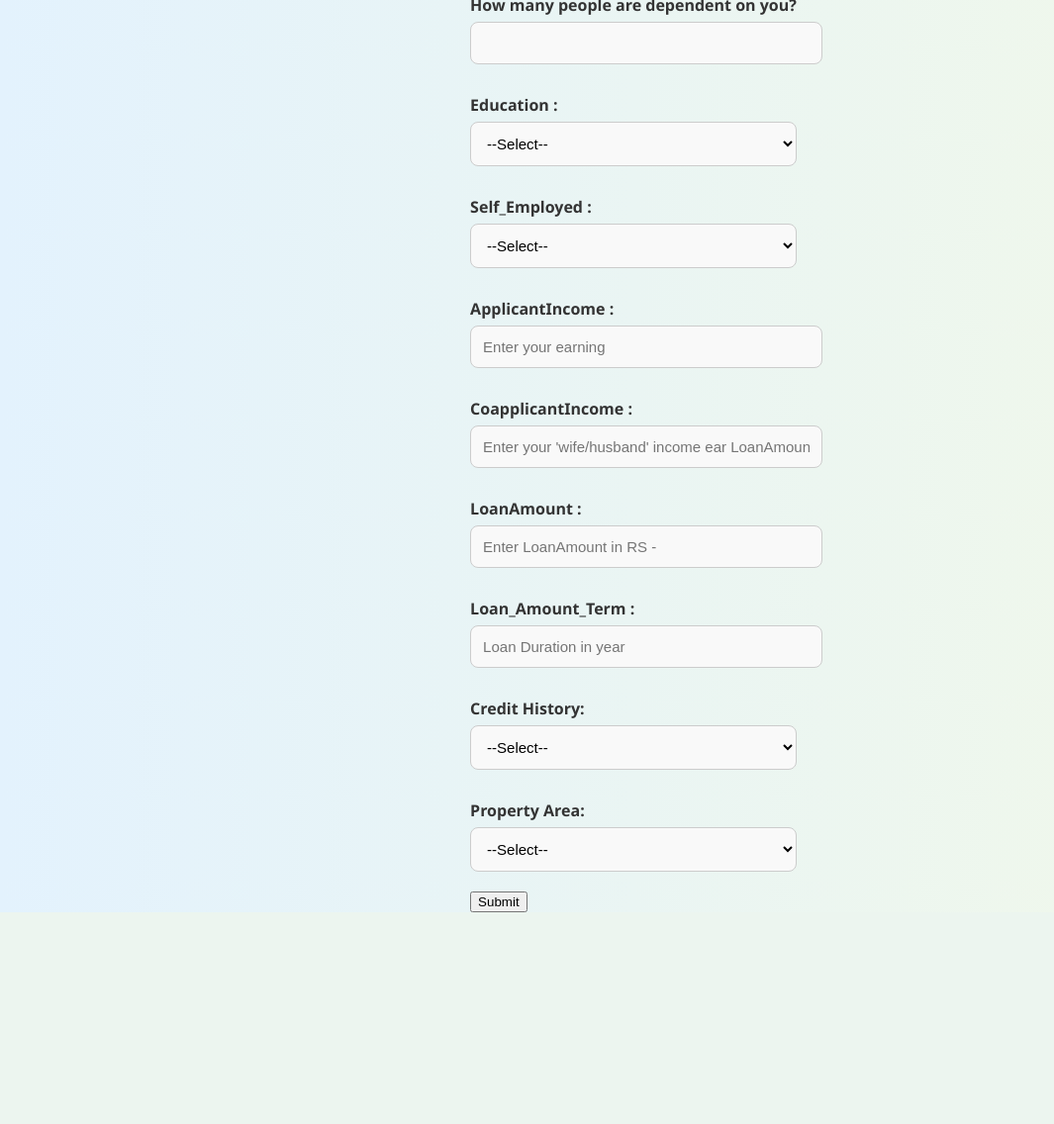
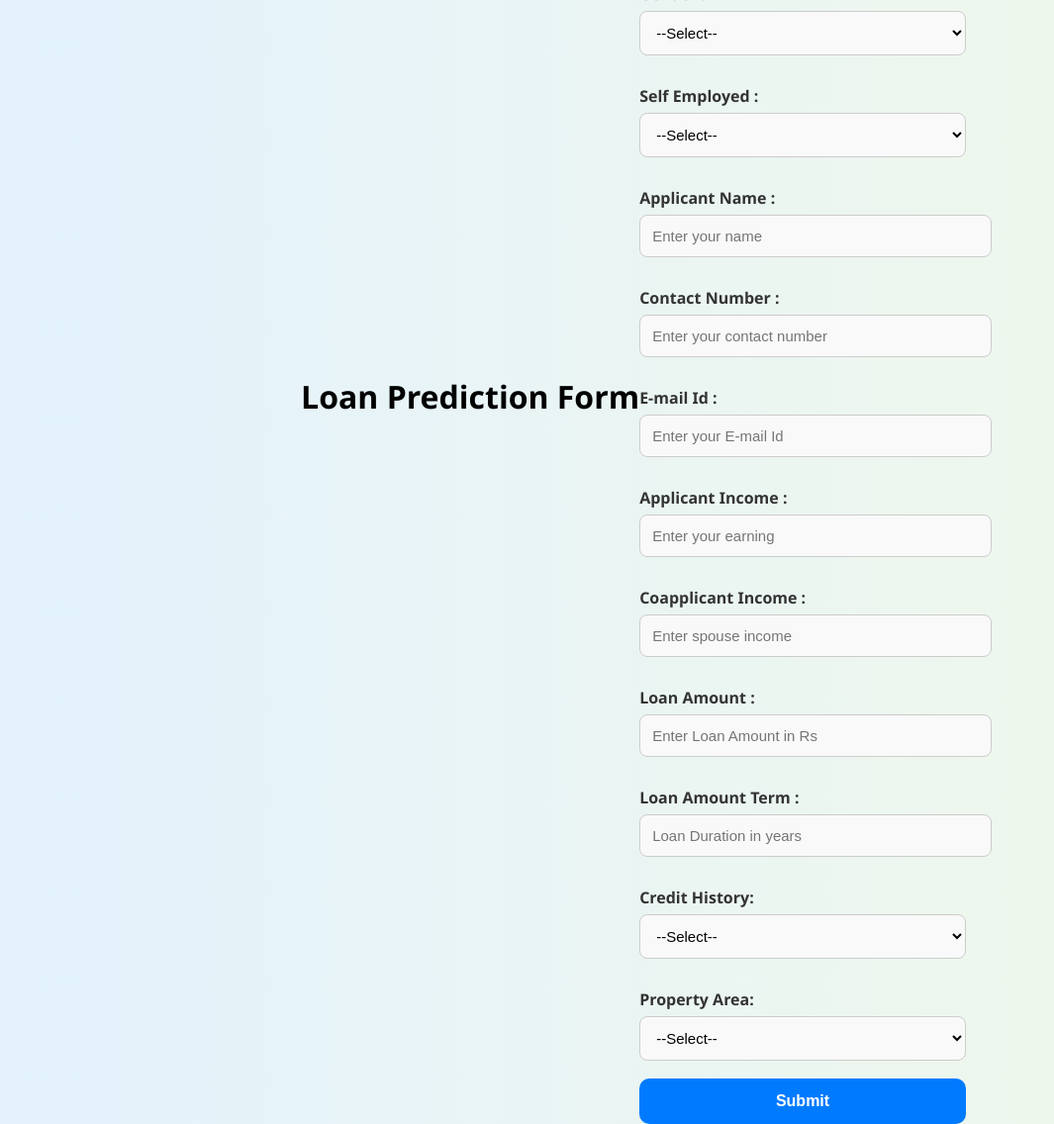
Before and after one commit to bristi2005/Loan-approval-classifier-1st-project-, a Flask app: page /predict in a window 1280 px wide. Shown: the whole page at 99% size, without its empty margins (0-1065 px from the left). Before the commit the page ends 922 px from the top, so only its background shows below. Run offline with Flask 3, Linux system fonts and the light colour scheme.

Commit message:
11.09.25
bristi

```diff
--- a/static/style.css
+++ b/static/style.css
@@ -1,4 +1,3 @@
-
 body {
     font-family: "Segoe UI", Tahoma, Geneva, Verdana, sans-serif;
     background: linear-gradient(to right, #e3f2fd, #f1f8e9);
@@ -8,7 +7,8 @@ body {
     height: 100vh;
     margin: 0;
 }
-.container {
+/* 🎯 Form Container (your <div>) */
+.form-container {
     background: #ffffff;
     padding: 30px 40px;
     border-radius: 15px;
@@ -16,6 +16,8 @@ body {
     width: 450px;
     animation: fadeIn 0.7s ease-in-out;
 }
+
+/* 🏆 Title inside form */
 h2 {
     text-align: center;
     margin-bottom: 25px;
@@ -25,6 +27,8 @@ h2 {
     border-bottom: 2px solid #007bff;
     padding-bottom: 10px;
 }
+
+/* 📝 Labels */
 label {
     display: block;
     margin: 12px 0 6px;
@@ -32,7 +36,7 @@ label {
     color: #333;
 }
 
-/* Input fields & dropdowns */
+/* 📥 Input fields & dropdowns */
 input[type="text"],
 input[type="number"],
 select {
@@ -53,6 +57,9 @@ select:focus {
     box-shadow: 0px 0px 6px rgba(0, 123, 255, 0.3);
     outline: none;
 }
+
+/* 🚀 Submit Button */
+button,
 input[type="submit"] {
     width: 100%;
     background: #007bff;
@@ -66,10 +73,13 @@ input[type="submit"] {
     transition: background 0.3s ease, transform 0.2s;
 }
 
+button:hover,
 input[type="submit"]:hover {
     background: #0056b3;
     transform: scale(1.02);
 }
+
+/* ℹ️ Note text */
 .note {
     font-size: 13px;
     color: #777;
@@ -77,6 +87,8 @@ input[type="submit"]:hover {
     margin-bottom: 15px;
     text-align: center;
 }
+
+/* ✨ Animation */
 @keyframes fadeIn {
     from { opacity: 0; transform: translateY(20px); }
     to { opacity: 1; transform: translateY(0); }
--- a/templates/model.html
+++ b/templates/model.html
@@ -3,27 +3,24 @@
 <head>
     <meta charset="UTF-8">
     <meta name="viewport" content="width=device-width, initial-scale=1.0">
-    <title>Document</title>
-    <link rel="stylesheet" href="{{ url_for('static', filename='/style.css') }}">
+    <title>Loan Prediction Form</title>
+    <link rel="stylesheet" href="{{ url_for('static', filename='style.css') }}">
 </head>
 <body>
+    <h1>Loan Prediction Form</h1>
     <div>
-
         <form action="/output" method="post">
-
-            <label for="Married">Married : </label>
-            <select name="Married" id="Married">
+            <label for="Marital_status">Marital Status : </label>
+            <select name="Marital_status" id="Marital_status">
                 <option value="">--Select--</option>
                 <option value="Yes">Yes</option>
                 <option value="No">No</option>
             </select>
             <br>
 
-
             <label for="dependents">How many people are dependent on you?</label>
-            <input type="text" id="dependents" name="Dependents" >
+            <input type="text" id="dependents" name="Dependents">
             <br>
-
 
             <label for="Education">Education :</label>
             <select name="Education" id="Education">
@@ -33,8 +30,17 @@
             </select>
             <br>
 
+            <label for="Gender">Gender :</label>
+            <select name="Gender" id="Gender">
+                <option value="">--Select--</option>
+                <option value="Male">Male</option>
+                <option value="Female">Female</option>
+                <option value="Trans">Trans</option>
+                <option value="others">Others</option>
+            </select>
+            <br>
 
-            <label for="Self_Employed">Self_Employed :</label>
+            <label for="Self_Employed">Self Employed :</label>
             <select name="Self_Employed" id="Self_Employed">
                 <option value="">--Select--</option>
                 <option value="Yes">Yes</option>
@@ -42,22 +48,34 @@
             </select>
             <br>
 
+            <label for="Applicantname">Applicant Name :</label>
+            <input type="text" id="Applicantname" name="Applicantname" placeholder="Enter your name">
+            <br>
 
-            <label for="ApplicantIncome">ApplicantIncome :</label>
+            <label for="contact_number">Contact Number :</label>
+            <input type="text" id="contact_number" name="contact_number" placeholder="Enter your contact number">
+            <br>
+
+            <label for="email">E-mail Id :</label>
+            <input type="text" id="email" name="email" placeholder="Enter your E-mail Id">
+            <br>
+
+            <label for="ApplicantIncome">Applicant Income :</label>
             <input type="text" id="ApplicantIncome" name="ApplicantIncome" placeholder="Enter your earning">
             <br>
 
-
-            <label for="CoapplicantIncome">CoapplicantIncome :</label>
-            <input type="text" id="CoapplicantIncome" name="CoapplicantIncome" placeholder="Enter your 'wife/husband' income ear LoanAmount">
-            <br>
-            <label for="LoanAmount"> LoanAmount :</label>
-            <input type="text" id="LoanAmount" name="LoanAmount" placeholder="Enter LoanAmount in RS -">
+            <label for="CoapplicantIncome">Coapplicant Income :</label>
+            <input type="text" id="CoapplicantIncome" name="CoapplicantIncome" placeholder="Enter spouse income">
             <br>
 
-             <label for="Loan_Amount_Term"> Loan_Amount_Term :</label>
-            <input type="text" id="Loan_Amount_Term" name="Loan_Amount_Term" placeholder="Loan Duration in year ">
+            <label for="LoanAmount">Loan Amount :</label>
+            <input type="text" id="LoanAmount" name="LoanAmount" placeholder="Enter Loan Amount in Rs">
             <br>
+
+            <label for="Loan_Amount_Term">Loan Amount Term :</label>
+            <input type="text" id="Loan_Amount_Term" name="Loan_Amount_Term" placeholder="Loan Duration in years">
+            <br>
+
             <label for="Credit_History">Credit History:</label>
             <select id="Credit_History" name="Credit_History">
                 <option value="">--Select--</option>
@@ -65,6 +83,7 @@
                 <option value="0">Bad / No credit history</option>
             </select>
             <br>
+
             <label for="Property_Area">Property Area:</label>
             <select id="Property_Area" name="Property_Area">
                 <option value="">--Select--</option>
@@ -73,10 +92,9 @@
                 <option value="Rural">Rural</option>
             </select>
             <br>
+
             <button type="submit">Submit</button>
         </form>
-
-
     </div>
 </body>
 </html>
```
Lines whose indentation alone changed are shown as unchanged.
